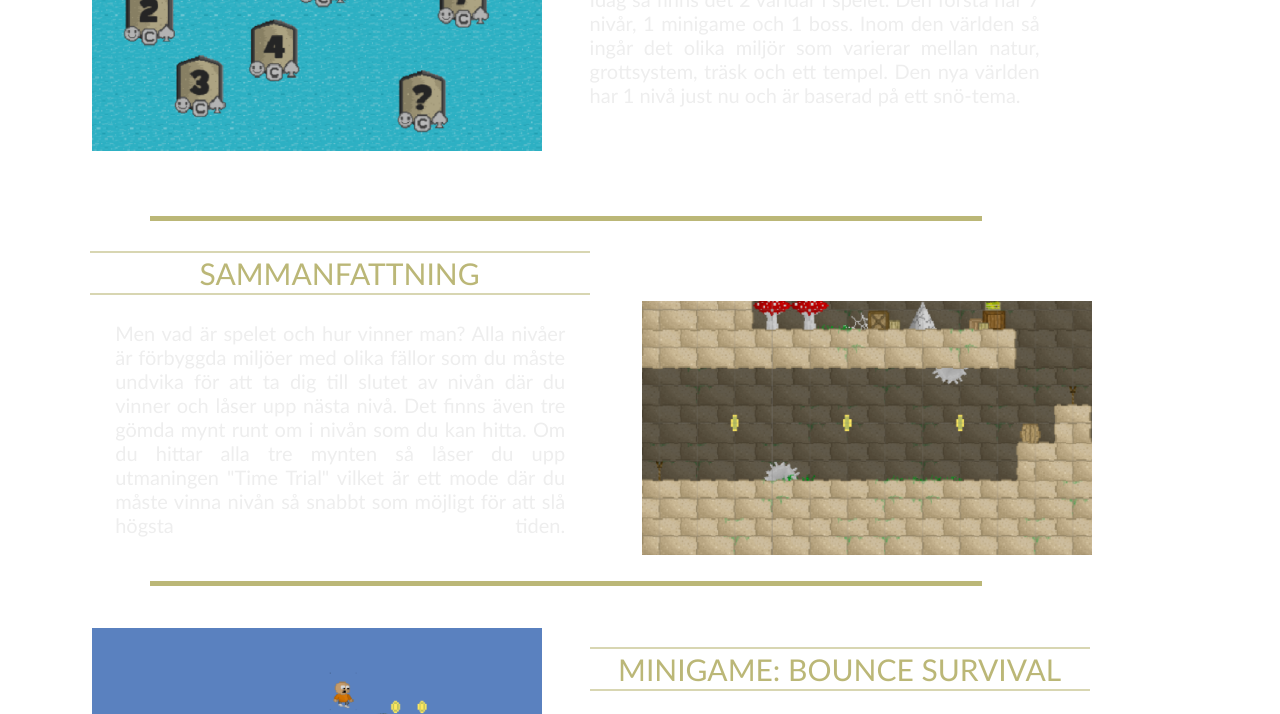
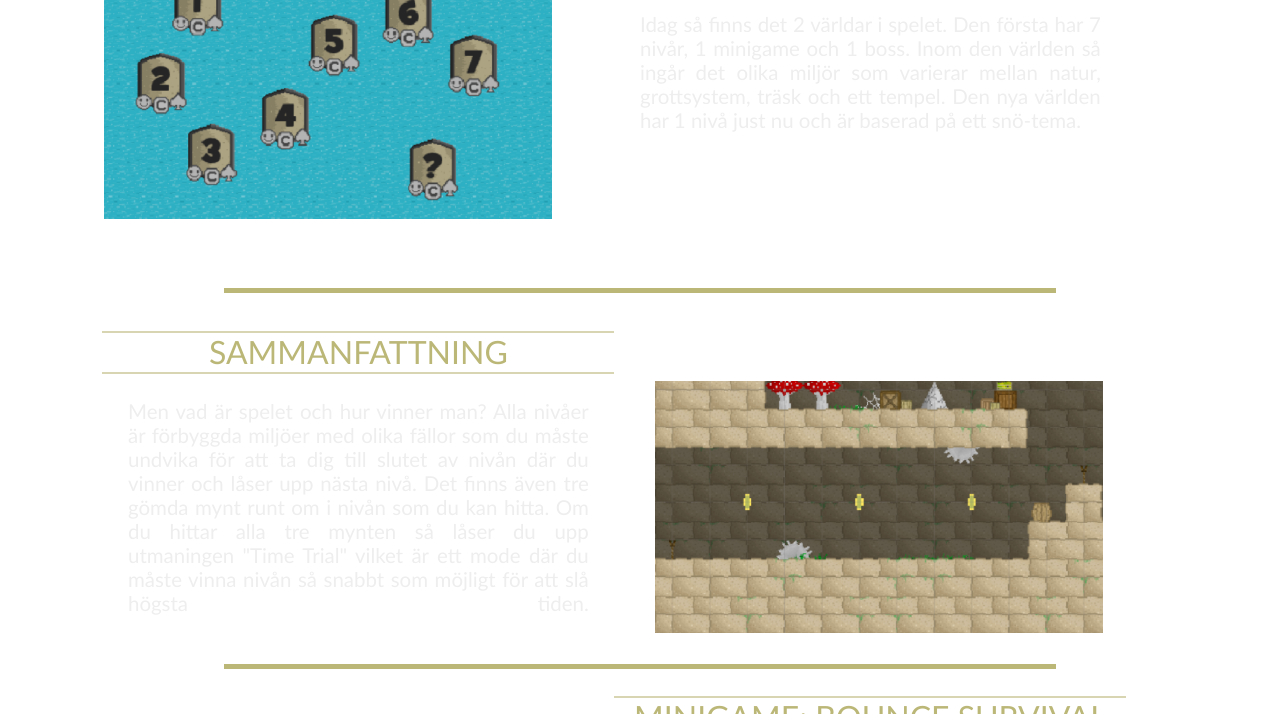
Before and after one commit to Falkrik/MeWebsite, a plain HTML site: page about.html in a window 1280 px wide. Shown: the part 549-1263 px from the top of the page. Drawn offline with Linux system fonts and the light colour scheme.

Commit message:
very big comet, game changing

```diff
--- a/css/about.css
+++ b/css/about.css
@@ -11,76 +11,77 @@ body{
 
 #HeaderBox {
 	width: 100%;
-	height: 50px;
+	height: 4vw;
 
 	margin: auto;
-	margin-bottom: 20px;
+	margin-bottom: 6vw;
 
 	color: #FFF;
-	font-size: 50px;
+	font-size: 8vw;
 	font-family: Calibri, sans-serif;
 	text-align: center;
-	line-height: 50px;
+	line-height: 6vw;
 }
 
 .RowBox {
-	width: 1005px;
-	height: 300px;
+	width: 90vw;
+	height: 25vw;
 
-	margin-left: 7vw;
+	margin-left: 8vw;
+	margin-right: auto;
+
 }
 
 .TitleBox {
 	border-top: 2px solid #bbb77790;
 	border-bottom: 2px solid #bbb77790;
-	width: 500px;
-	height: 40px;
+	width: 40vw;
+	height: 3vw;
 
-	margin-left: 0px;
-	margin-top: 1vh;
+	margin-top: 1vw;
 
 
-	font-size: 30px;
+	font-size: 2.5vw;
 	font-family: Calibri, sans-serif;
 	color: #bbb777FF;
 	text-align: center;
-	line-height: 40px;
+	line-height: 3vw;
 }
 
 .RightTitle {
-	margin-top: -240px;
-	margin-left: 500px;
+	margin-top: -22vw;
+	margin-left: 40vw;
 }
 
 .TextRuta {
-	width: 450px;
-	height: 200px;
+	width: 36vw;
+	height: 20vw;
 
 	margin-top: 2vw;
 	margin-left: 2vw;
 
 	float: left;
-	font-size: 20px;
+	font-size: 1.6vw;
 	font-family: Calibri, sans-serif;
 	color: #EEE;
 	text-align: justify;
 }
 
 .RightTAdd {
-	margin-left: 500px;
+	margin-left: 42vw;
 }
 
 .RightImage {
-	border:	2px solid #FFF;
-	width: 450px;
+	border:	0.2vw solid #FFF;
+	width: 35vw;
 
-	margin-left: 525px;
-	margin-top: -240px;
+	margin-left: 41vw;
+	margin-top: -25vw;
 }
 
 .LeftImage {
-	border: 2px solid #FFF;
-	width: 450px;
+	border: 0.2vw solid #FFF;
+	width: 35vw;
 
 	margin-top: 10px;
 }
@@ -91,7 +92,8 @@ body{
 	width: 65%;
 
 
-	margin-left: 150px;
-	margin-top: 30px;
-	margin-bottom: 30px;
+	margin-left: auto;
+	margin-right: auto;
+	margin-top: 1vw;
+	margin-bottom: 3vw;
 }
--- a/java/index.js
+++ b/java/index.js
@@ -22,6 +22,6 @@ function loadPage(url, pix) {
 	frame.src = url;
 
 
-	frame.style.height = pix + 'px';
+	frame.style.height = pix + 'vw';
 
 }
```
Also changed, not shown: css/home.css (+12 -12 lines), css/index.css (+20 -8 lines), css/mediacss.css (+9 -9 lines), css/presscss.css (+9 -9 lines), index.html (+8 -7 lines).
